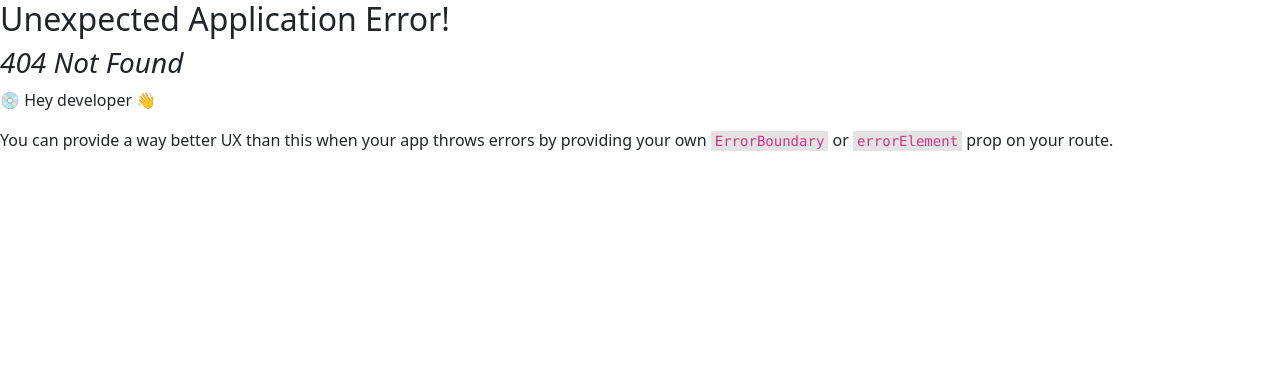
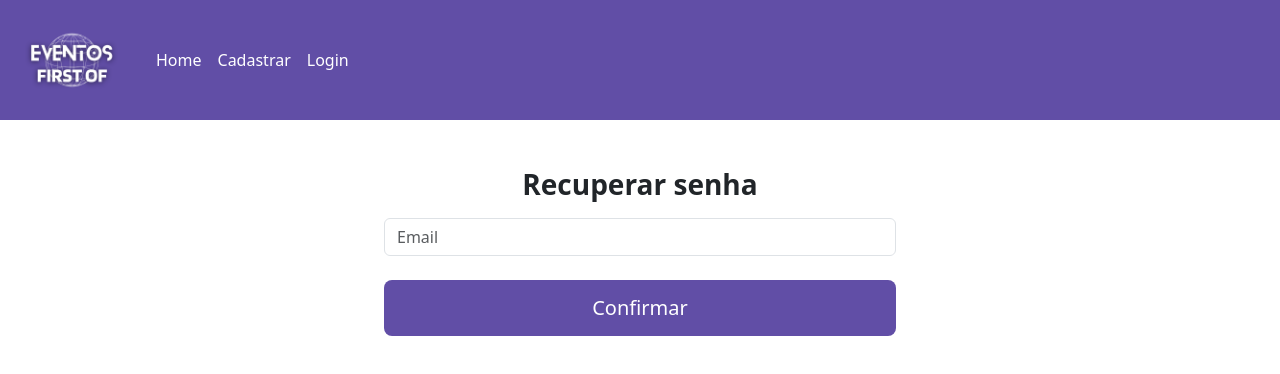
Before and after one commit to ayanokoujifl/Eventos-react-firebase-bootstrap, a React (Vite) app: page /recover in a window 1280 px wide. Before the commit this address had no page. Shown: the top 374 px of the page. Built offline with nearby package versions, Linux system fonts and the light colour scheme.

Commit message:
recover password

```diff
--- a/src/components/login/login.jsx
+++ b/src/components/login/login.jsx
@@ -1,6 +1,6 @@
 import React, { useState } from "react";
 import { getAuth, signInWithEmailAndPassword } from "firebase/auth";
-import { Link, redirect, Router, useNavigate } from "react-router-dom";
+import { Link, useNavigate } from "react-router-dom";
 import { useSelector, useDispatch } from "react-redux";
 import "./login.css";
 import Logo from "../../assets/EVENTOS.png";
@@ -19,7 +19,7 @@ export function Login() {
         setMsgTipo("sucesso");
         setTimeout(() => {
           dispatch({ type: "LOG_IN", usuarioEmail: email });
-        },2000);
+        }, 2000);
       })
       .catch(() => {
         setMsgTipo("erro");
@@ -81,9 +81,11 @@ export function Login() {
           </div>
 
           <div className="opcoes-login mt-1 ">
-            <a className="mt-2 mb-2  text-center">Recuperar Senha</a>
+            <Link to="/recover" className="mt-2 mb-2  text-center">
+              Recuperar Senha
+            </Link>
             <span className="mt-2 mb-2  text-center text-white">&#9885;</span>
-            <Link className="mt-2 mb-2 text-center" to="create">
+            <Link className="mt-2 mb-2 text-center" to="/create">
               Cadastrar agora
             </Link>
           </div>
--- /dev/null
+++ b/src/components/recoverPassword/recover.css
@@ -0,0 +1,17 @@
+.btn-submit {
+  background-color: #614ea6;
+  color: #fff;
+  transition: 200ms;
+  width: 100%;
+  padding: 12px 0;
+}
+
+.btn-submit:hover {
+  color: #fff;
+  background-color: #614ea6c9;
+}
+
+.container-form-recover {
+  display: block;
+  width: 40%;
+}
--- /dev/null
+++ b/src/components/recoverPassword/recover.jsx
@@ -0,0 +1,50 @@
+import { useState } from "react";
+import { Nav } from "../navbar/nav";
+import "./recover.css";
+import "firebase/auth";
+import { getAuth, sendPasswordResetEmail } from "firebase/auth";
+
+export function Recover() {
+  const [email, setEmail] = useState();
+  const [msg, setMsg] = useState();
+
+  function recuperarSenha() {
+    const auth = getAuth();
+    sendPasswordResetEmail(auth, email)
+      .then(() => {
+        setMsg(
+          "Link para redefinição de senha enviado para o email correspondente"
+        );
+      })
+      .catch((err) => {
+        setMsg("Email inválido");
+      });
+  }
+
+  return (
+    <>
+      <Nav />
+      <div className="container-form-recover mx-auto">
+        <form className="text-center form-recover mt-5">
+          <h3 className="mb-3 fw-bold">Recuperar senha</h3>
+          <input
+            type="text"
+            className="form-control my-2"
+            placeholder="Email"
+            onChange={(e) => setEmail(e.target.value)}
+          />
+          <div className="msg my-4 text-center">
+            <span>{msg}</span>
+          </div>
+          <button
+            onClick={recuperarSenha}
+            type="button"
+            className="btn btn-lg btn-block btn-submit"
+          >
+            Confirmar
+          </button>
+        </form>
+      </div>
+    </>
+  );
+}
--- a/src/main.jsx
+++ b/src/main.jsx
@@ -6,6 +6,7 @@ import { Create } from "./components/create/create";
 import { Home } from "./components/home/home";
 import store from "./store/index";
 import { Provider } from "react-redux";
+import { Recover } from "./components/recoverPassword/recover";
 
 const router = createBrowserRouter([
   {
@@ -20,6 +21,10 @@ const router = createBrowserRouter([
     path: "/login",
     element: <Login />,
   },
+  {
+    path: "/recover",
+    element: <Recover />,
+  },
 ]);
 
 ReactDOM.createRoot(document.getElementById("root")).render(
```
